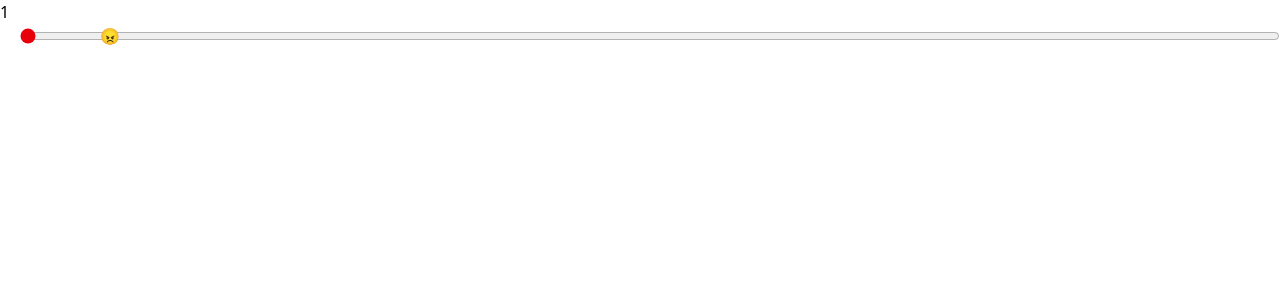
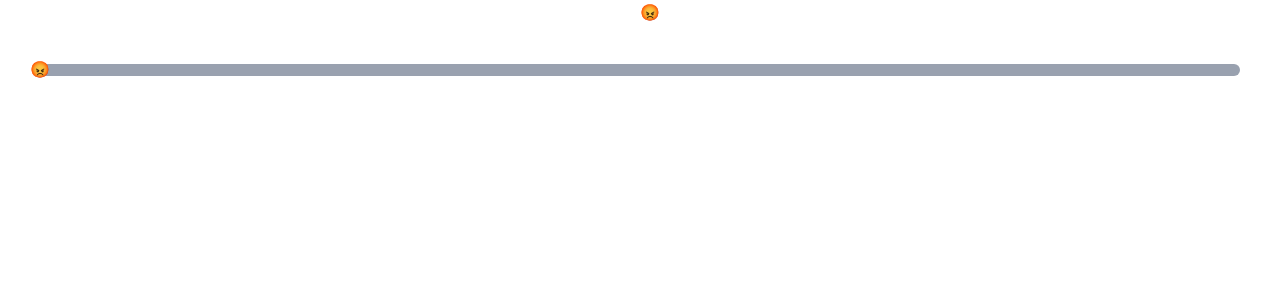
Before and after one commit to AnithaVangavarapu/vite_demo, a React (Vite) app: page / in a window 1280 px wide. Shown: the top 300 px of the page. Built offline with nearby package versions, Linux system fonts and the light colour scheme.

Commit message:
added custom emoji slider,didnt use native sliders

```diff
--- a/src/App.tsx
+++ b/src/App.tsx
@@ -1,42 +1,62 @@
+import { useState } from "react";
+import EmojiSlider from "./components/Sliders/EmojiSlider";
+
+const App = () => {
+  const [feedBack, setFeedBack] = useState("😡");
+  return (
+    <div className=" ">
+      <div className="mx-[50%]">{feedBack}</div>
+      <EmojiSlider
+        onChange={setFeedBack}
+        min={1}
+        max={5}
+        emojis={["😡", "😕", "😐", "😊", "😍"]}
+        colors={["#e63946", "#f4a261", "#f1fa8c", "#a8dadc", "#2a9d8f"]}
+      />
+    </div>
+  );
+};
+
+export default App;
+
 // import ImageSlider from "./components/ImageSlider";
 // import Slider from "./components/Sliders/Slider";
 // import { slides } from "./components/data/slidedata.json";
 // import RangeSlide from "./components/Sliders/RangeSlider";
 // import { useState } from "react";
 
-import EmojiSlider from "./components/Sliders/EmojiSlider";
+// const App = () => {
+//   const [values, setValues] = useState<number[]>([1, 5]);
+//   const marks = [
+//     { label: "a" },
+//     {
+//       label: "b",
+//     },
+//     {
+//       label: "c",
+//     },
+//     {
+//       label: "d",
+//     },
+//     {
+//       label: "e",
+//     },
+//   ];
 
-const App = () => {
-  // const [values, setValues] = useState<number[]>([1, 5]);
-  // const marks = [
-  //   { label: "a" },
-  //   {
-  //     label: "b",
-  //   },
-  //   {
-  //     label: "c",
-  //   },
-  //   {
-  //     label: "d",
-  //   },
-  //   {
-  //     label: "e",
-  //   },
-  // ];
-  return (
-    <div className="  ">
-      {/* <Slider slides={slides} /> */}
-      {/* <Slider /> */}
-      {/* <RangeSlide
-        values={values}
-        rangeValues={{ min: 1, max: 5 }}
-        markList={marks}
-        onChange={(val) => setValues(val)}
-        step={0.2}
-      /> */}
-      <EmojiSlider />
-    </div>
-  );
-};
+//   return (
+//     <div className=" ">
+//       <Slider slides={slides} />
+//       <Slider />
+//       <RangeSlide
+//         values={values}
+//         rangeValues={{ min: 1, max: 5 }}
+//         markList={marks}
+//         onChange={(val) => setValues(val)}
+//         step={0.2}
+//       />
 
-export default App;
+//     </div>
+//   );
+// };
+
+// export default App;
--- a/src/components/Sliders/EmojiSlider.tsx
+++ b/src/components/Sliders/EmojiSlider.tsx
@@ -1,51 +1,100 @@
-import React, { useState, useEffect } from "react";
+import React, { useRef, useState, useEffect } from "react";
+interface EmojiSliderProps {
+  min: number;
+  max: number;
+  onChange: (val: string) => void;
+  emojis: string[];
+  colors: string[];
+}
+const EmojiSlider: React.FC<EmojiSliderProps> = ({
+  min,
+  max,
+  onChange,
+  emojis,
+  colors,
+}) => {
+  const [isDragging, setIsDragging] = useState(false);
+  const [left, setLeft] = useState(0);
+  const trackRef = useRef<HTMLDivElement>(null);
+  const getClientXTouchOrMouseEvent = (
+    e: React.TouchEvent | React.MouseEvent | TouchEvent | MouseEvent
+  ) => {
+    if ("touches" in e) {
+      return e.touches[0].clientX;
+    } else {
+      return e.clientX;
+    }
+  };
+  const calculateLeft = (
+    e: MouseEvent | TouchEvent | React.TouchEvent | React.MouseEvent
+  ) => {
+    if (!trackRef.current) return;
+    const info = trackRef.current.getBoundingClientRect();
+    console.log(info);
+    const clientX = getClientXTouchOrMouseEvent(e);
+    console.log(clientX);
+    const rawLeft = clientX - info.left;
+    const thumbPosition = Math.max(0, Math.min(rawLeft, info.width));
+    setLeft(thumbPosition);
+  };
+  useEffect(() => {
+    const handleMove = (e: MouseEvent | TouchEvent) => {
+      if (isDragging) {
+        calculateLeft(e);
+      }
+    };
 
-const EmojiSlider = () => {
-  const [value, setValue] = useState(1);
-  const [emoji, setEmoji] = useState("😠");
+    const stopDragging = () => {
+      setIsDragging(false);
+    };
 
-  const handleChange = (e: React.ChangeEvent<HTMLInputElement>) => {
-    setValue(Number(e.target.value));
-  };
-  let per;
+    if (isDragging) {
+      window.addEventListener("mousemove", handleMove);
+      window.addEventListener("touchmove", handleMove);
+      window.addEventListener("mouseup", stopDragging);
+      window.addEventListener("touchend", stopDragging);
+    }
+
+    return () => {
+      window.removeEventListener("mousemove", handleMove);
+      window.removeEventListener("touchmove", handleMove);
+      window.removeEventListener("mouseup", stopDragging);
+      window.removeEventListener("touchend", stopDragging);
+    };
+  }, [isDragging]);
+  const percent = left / (trackRef.current?.getBoundingClientRect().width || 1);
+  const CalculatedValue = min + percent * (max - min);
+  const index = Math.floor(percent * (emojis.length - 1));
+  const currentEmoji = emojis[index];
+  const currentColor = colors[index];
   useEffect(() => {
-    if (value <= 2) {
-      setEmoji("😠");
-    } else if (value > 2 && value <= 4) {
-      setEmoji("🙁");
-    } else if (value > 4 && value <= 6) {
-      setEmoji("😀");
-    } else if (value > 6 && value <= 8) {
-      setEmoji("😄");
-    } else if (value > 8 && value <= 10) {
-      setEmoji("😇");
-    }
-  }, [value]);
-  per = (value / 5) * 100;
+    onChange(currentEmoji);
+  }, [currentEmoji]);
   return (
-    <div className="container mx-auto w-[100%]">
-      {value}
-      <div className="flex relative items-center">
+    <div className="m-10">
+      <div ref={trackRef} className="relative rounded-lg h-3 bg-gray-400">
         <div
-          className={``}
+          className="absolute h-full rounded-lg"
           style={{
-            transform: `translateX(${value * 100}px)`,
+            width: `${left}px`,
+            backgroundColor: currentColor,
+          }}
+        />
+        <div
+          className="absolute top-[-7px] cursor-pointer"
+          onMouseDown={(e) => {
+            setIsDragging(true), calculateLeft(e);
+          }}
+          onTouchStart={(e) => {
+            setIsDragging(true), calculateLeft(e);
+          }}
+          style={{
+            left: `${left - 10}px`,
+            transition: isDragging ? "none" : "left 0.2s ease",
           }}
         >
-          {emoji}
+          {currentEmoji}
         </div>
-        <input
-          type="range"
-          min={1}
-          max={10}
-          defaultValue={value}
-          onChange={handleChange}
-          className={`w-[100%] ${value <= 2 && "accent-red-600"} ${
-            value <= 4 && value > 2 && "accent-red-400"
-          } ${value <= 6 && value > 4 && "accent-yellow-600"} ${
-            value <= 8 && value > 6 && "accent-green-400"
-          } ${value <= 10 && value > 8 && "accent-green-600"} `}
-        />
       </div>
     </div>
   );
```
